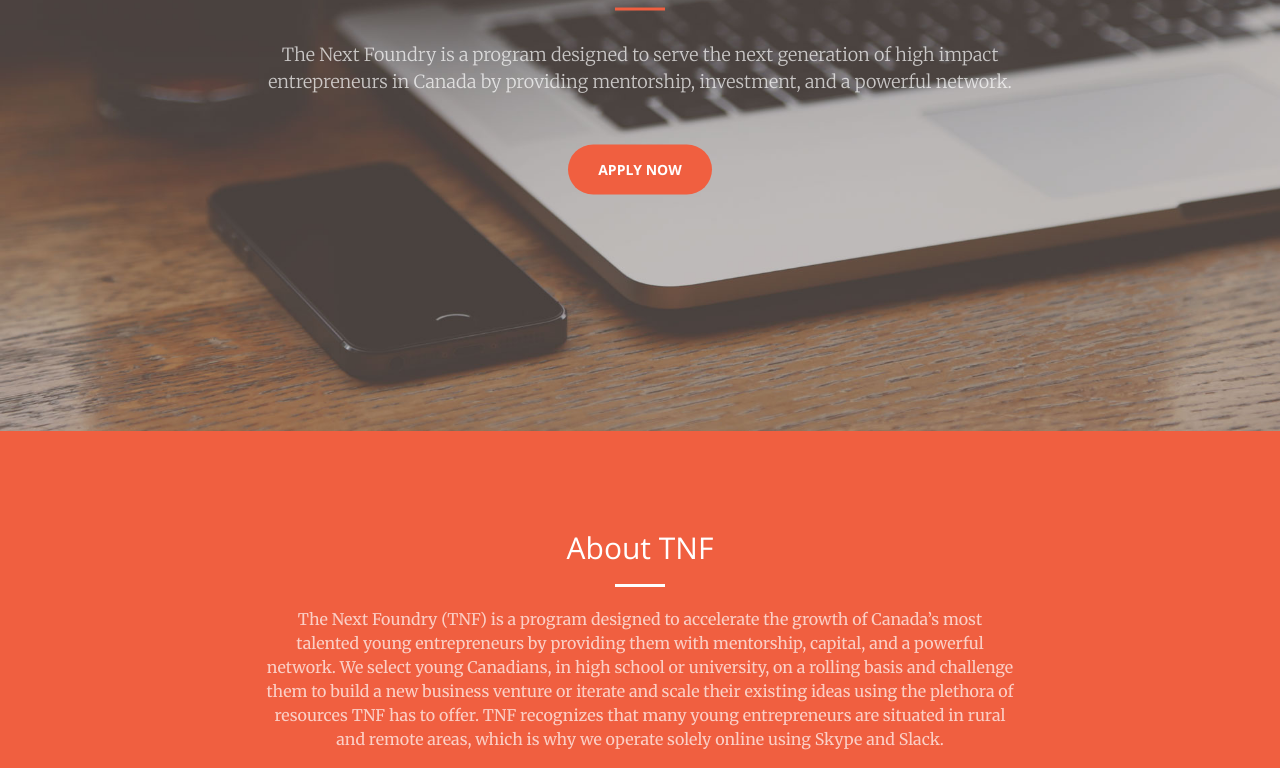
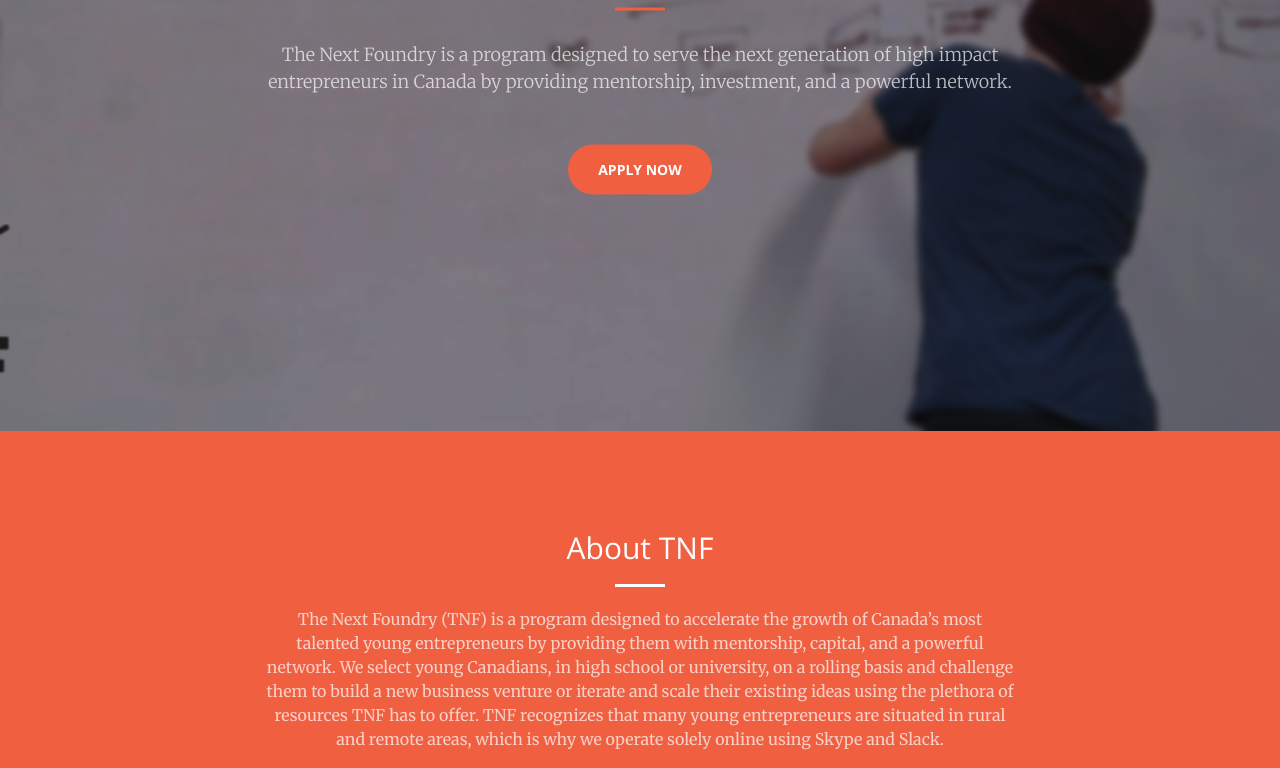
Before and after one commit to corbin737/next-foundry, a website: page index.html in a window 1280 px wide. Shown: the part 369-1137 px from the top of the page. Drawn offline with nearby package versions, Linux system fonts and the light colour scheme.

Commit message:
Added background, favicon, and other images

```diff
--- a/less/app.less
+++ b/less/app.less
@@ -1,5 +1,7 @@
 @import (reference) "../vendor/bootstrap/less/variables";
 @import "theme";
+
+header { background-image: url('../img/header.png') }
 
 section#sponsorship .list-group {
   text-align: left;
```
Also changed, not shown: apple-touch-icon.png, css/app.css, css/app.min.css, favicon.ico, img/header.jpg (deleted), img/header.png (added), tile-wide.png, tile.png.
